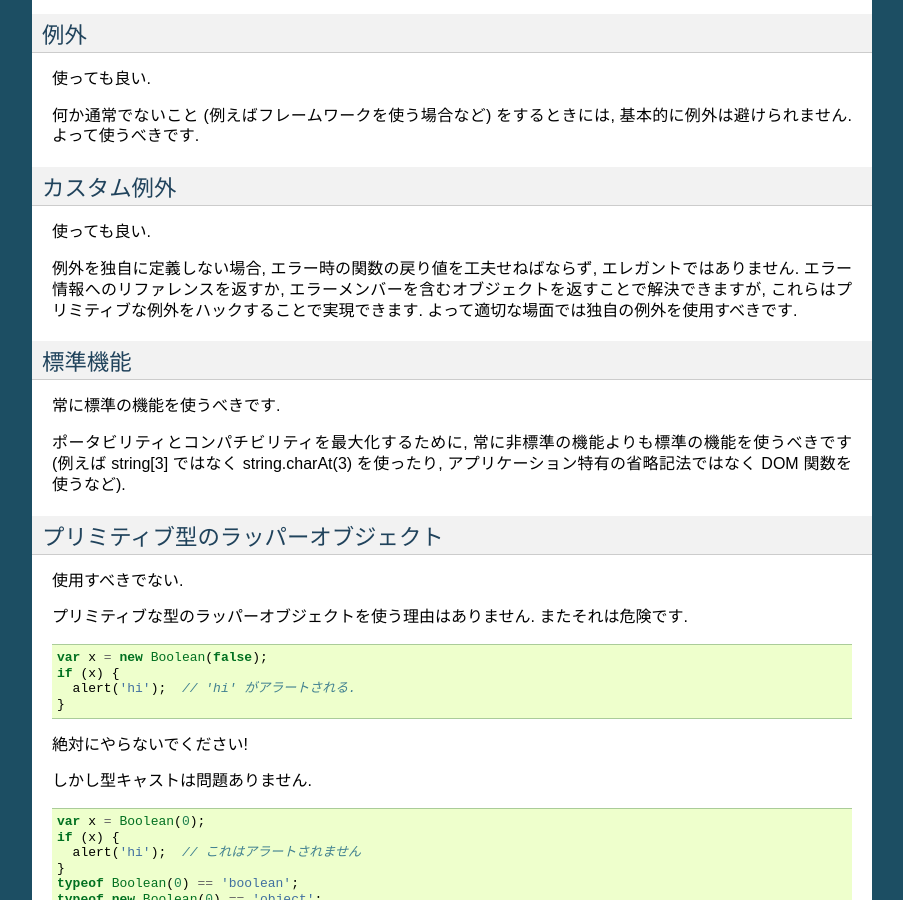
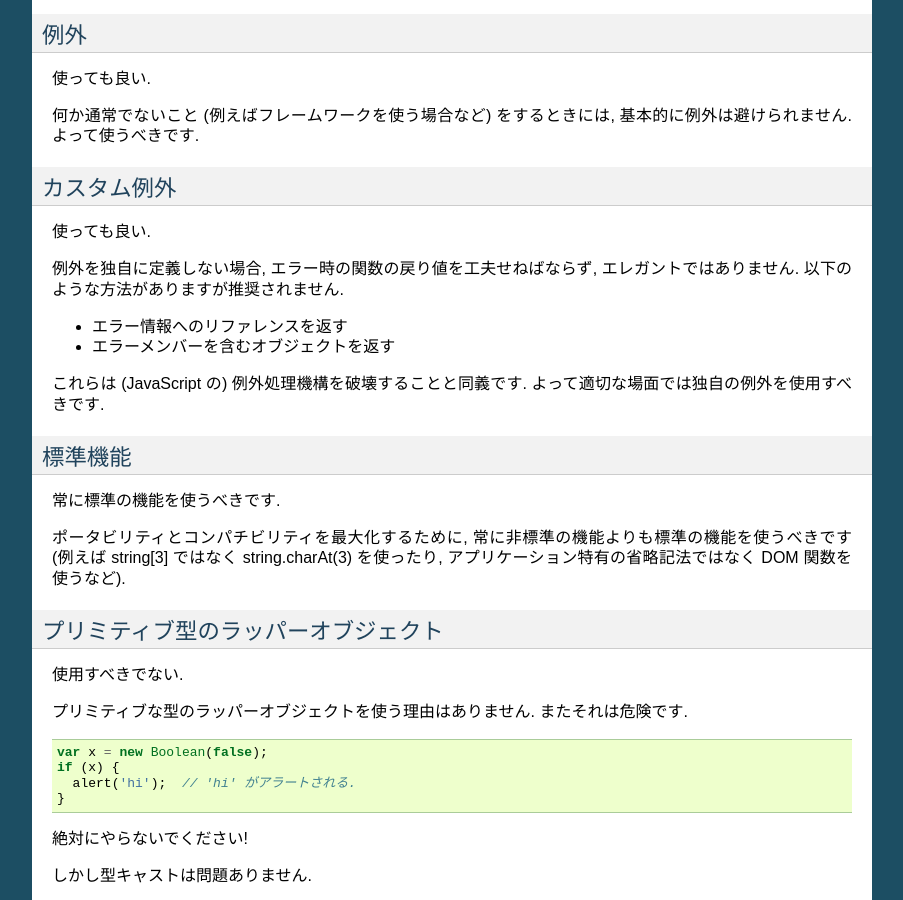
Before and after one commit to cou929/Japanese-Translation-of-Google-JavaScript-Style-Guide, a Sphinx documentation site: the page built from doc/index.rst, in a window 1280 px wide and 900 px high, scrolled down 2901 px. Shown: the whole window, without its empty margins (198-1101 px from the left). Built offline with Sphinx 7.4.7, drawn with Linux system fonts in a browser that asks for light colours.

Commit message:
fix translation of custom exception

```diff
--- a/doc/index.rst
+++ b/doc/index.rst
@@ -153,7 +153,12 @@ JavaScript は, 安全にセミコロンの存在が推測できる場合を除
 ----------------------------------------
 使っても良い.
 
-例外を独自に定義しない場合, エラー時の関数の戻り値を工夫せねばならず, エレガントではありません. エラー情報へのリファレンスを返すか, エラーメンバーを含むオブジェクトを返すことで解決できますが, これらはプリミティブな例外をハックすることで実現できます. よって適切な場面では独自の例外を使用すべきです.
+例外を独自に定義しない場合, エラー時の関数の戻り値を工夫せねばならず, エレガントではありません. 以下のような方法がありますが推奨されません.
+
+- エラー情報へのリファレンスを返す
+- エラーメンバーを含むオブジェクトを返す
+
+これらは (JavaScript の) 例外処理機構を破壊することと同義です. よって適切な場面では独自の例外を使用すべきです.
 
 標準機能
 ----------------------------------------
```
